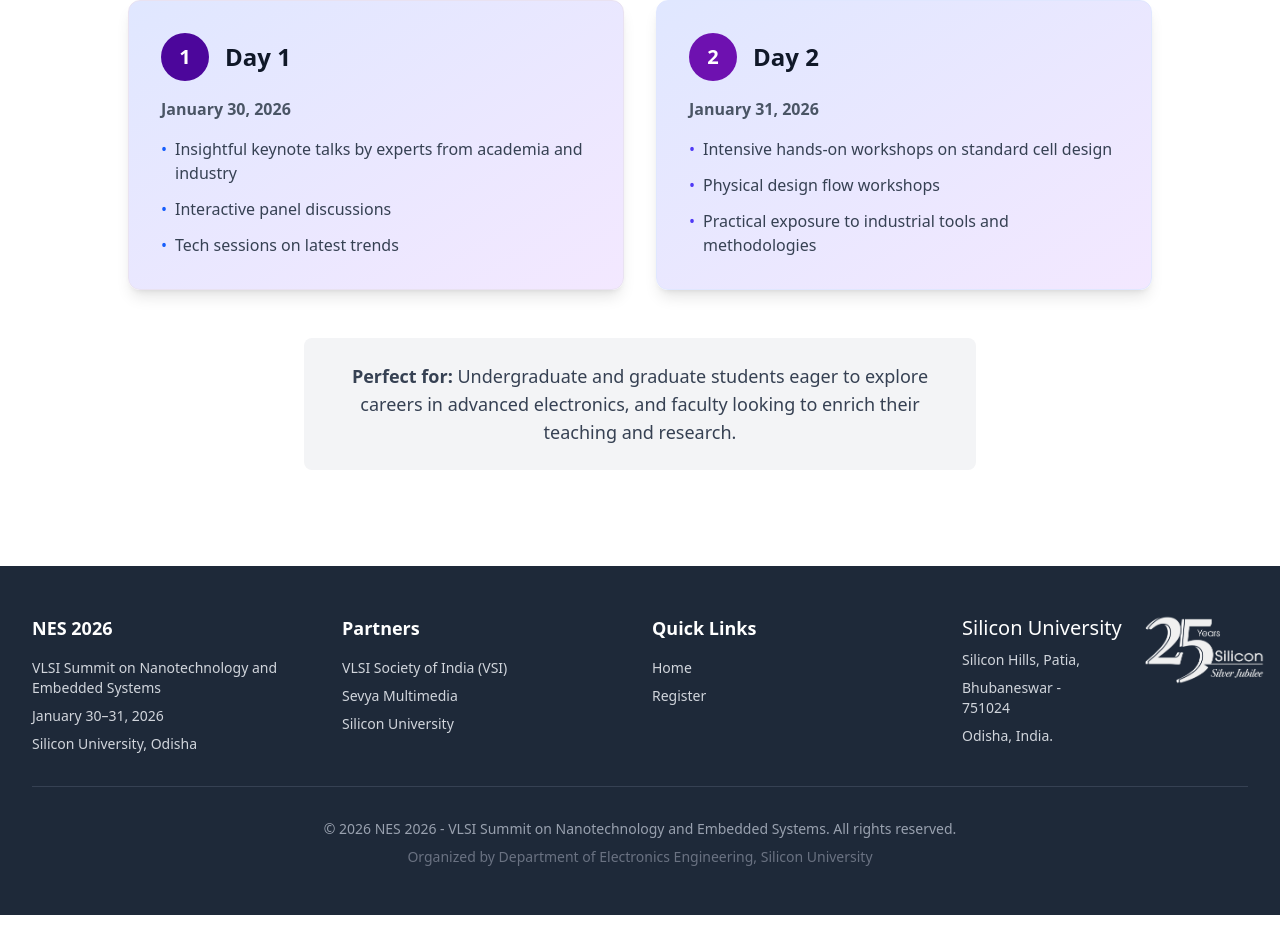
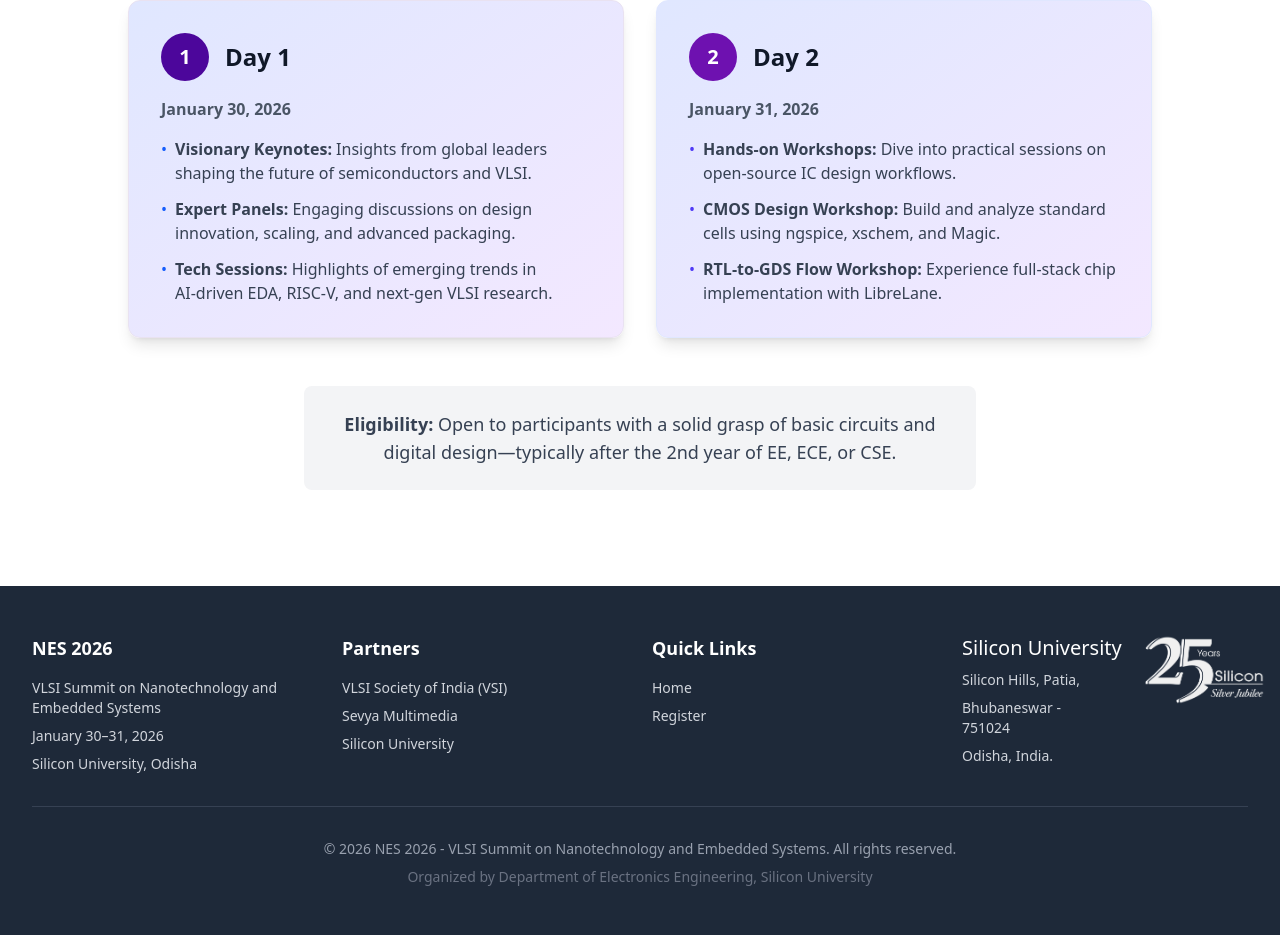
Before and after one commit to Rizvi-hassan/nes_2026, a React (Vite) app: page / in a window 1280 px wide. Shown: the part 1754-2689 px from the top of the page. Built offline with nearby package versions, Linux system fonts and the light colour scheme.

Commit message:
update event content

```diff
--- a/src/components/Event.jsx
+++ b/src/components/Event.jsx
@@ -22,15 +22,15 @@
                         <ul className="space-y-3 text-gray-700 mt-4">
                             <li className="flex items-start">
                                 <span className="text-blue-600 mr-2">•</span>
-                                <span>Insightful keynote talks by experts from academia and industry</span>
+                                <span><span className="font-bold">Visionary Keynotes:</span> Insights from global leaders shaping the future of semiconductors and VLSI.</span>
                             </li>
                             <li className="flex items-start">
                                 <span className="text-blue-600 mr-2">•</span>
-                                <span>Interactive panel discussions</span>
+                                <span><span className="font-bold">Expert Panels:</span> Engaging discussions on design innovation, scaling, and advanced packaging.</span>
                             </li>
                             <li className="flex items-start">
                                 <span className="text-blue-600 mr-2">•</span>
-                                <span>Tech sessions on latest trends</span>
+                                <span><span className="font-bold">Tech Sessions:</span> Highlights of emerging trends in AI‑driven EDA, RISC‑V, and next‑gen VLSI research.</span>
                             </li>
                         </ul>
                     </div>
@@ -47,16 +47,20 @@
                         <ul className="space-y-3 text-gray-700 mt-4">
                             <li className="flex items-start">
                                 <span className="text-indigo-600 mr-2">•</span>
-                                <span>Intensive hands-on workshops on standard cell design</span>
+                                <span><strong>Hands‑on Workshops:</strong> Dive into practical sessions on open‑source IC design workflows.</span>
                             </li>
                             <li className="flex items-start">
                                 <span className="text-indigo-600 mr-2">•</span>
-                                <span>Physical design flow workshops</span>
+                                <span><span className="font-bold">CMOS Design Workshop:</span> Build and analyze standard cells using ngspice, xschem, and Magic.</span>
                             </li>
                             <li className="flex items-start">
                                 <span className="text-indigo-600 mr-2">•</span>
-                                <span>Practical exposure to industrial tools and methodologies</span>
+                                <span><span className="font-bold">RTL‑to‑GDS Flow Workshop:</span> Experience full‑stack chip implementation with LibreLane.</span>
                             </li>
+                            {/* <li className="flex items-start">
+                                <span className="text-indigo-600 mr-2">•</span>
+                                <span><span className="font-bold">Eligibility:</span> </span>
+                            </li> */}
                         </ul>
                     </div>
                 </div>
@@ -64,8 +68,7 @@
                 <div className="mt-12 text-center">
                     <div className="inline-block bg-gray-100 rounded-lg p-6 max-w-2xl">
                         <p className="text-gray-700 text-lg">
-                            <strong>Perfect for:</strong> Undergraduate and graduate students eager to explore careers in advanced electronics,
-                            and faculty looking to enrich their teaching and research.
+                            <strong>Eligibility:</strong> Open to participants with a solid grasp of basic circuits and digital design—typically after the 2nd year of EE, ECE, or CSE.
                         </p>
                     </div>
                 </div>
```
